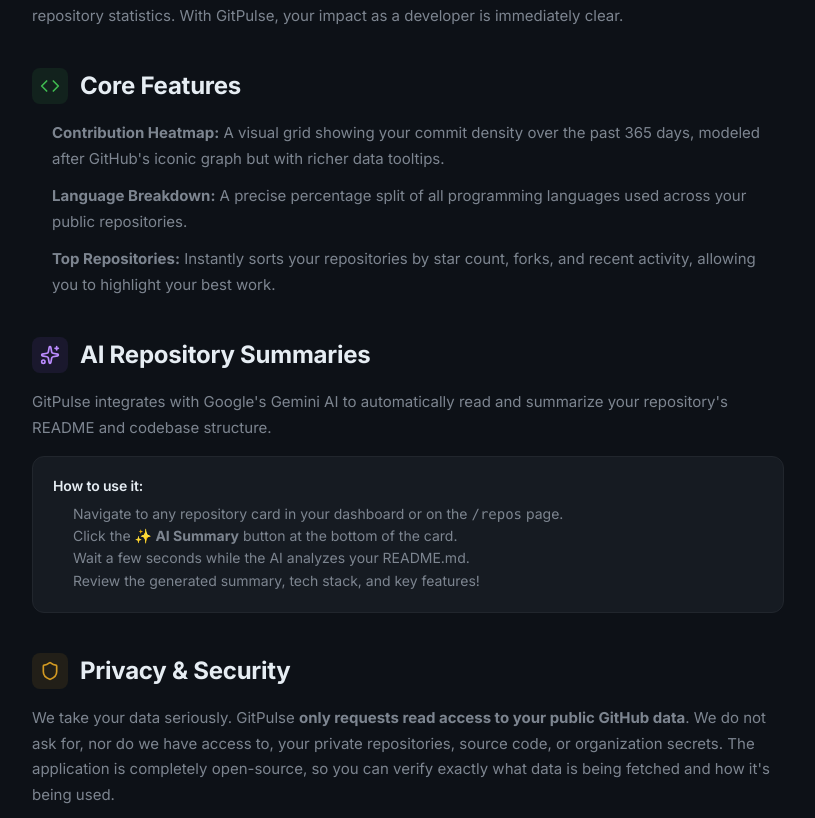
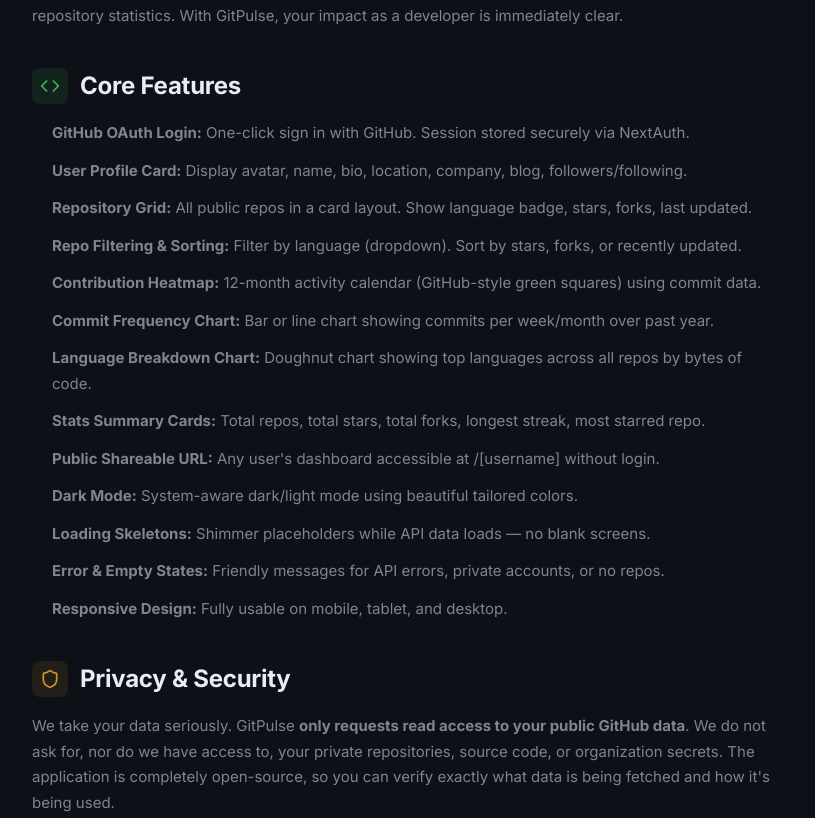
Before and after one commit to Dushyantrao28/github-activity-dashboard, a Next.js app: page /docs in a window 1280 px wide. Shown: the part 407-1225 px from the top of the page, without its empty margins (232-1047 px from the left). Built offline with nearby package versions, Linux system fonts and the light colour scheme.

Commit message:
docs: update features list and remove AI summary section

```diff
--- a/src/app/docs/page.tsx
+++ b/src/app/docs/page.tsx
@@ -2,7 +2,7 @@
 
 import { signIn } from 'next-auth/react';
 import Link from 'next/link';
-import { BookOpen, Code, Sparkles, Shield } from 'lucide-react';
+import { BookOpen, Code, Shield } from 'lucide-react';
 
 function GithubIcon({ size = 20 }: { size?: number }) {
   return (
@@ -67,31 +67,20 @@
               <h2 style={{ fontSize: 24, fontWeight: 700, color: 'var(--fg-default)' }}>Core Features</h2>
             </div>
             <ul style={{ color: 'var(--fg-muted)', lineHeight: 1.7, fontSize: 15, paddingLeft: 20, display: 'flex', flexDirection: 'column', gap: 12 }}>
-              <li><strong>Contribution Heatmap:</strong> A visual grid showing your commit density over the past 365 days, modeled after GitHub's iconic graph but with richer data tooltips.</li>
-              <li><strong>Language Breakdown:</strong> A precise percentage split of all programming languages used across your public repositories.</li>
-              <li><strong>Top Repositories:</strong> Instantly sorts your repositories by star count, forks, and recent activity, allowing you to highlight your best work.</li>
+              <li><strong>GitHub OAuth Login:</strong> One-click sign in with GitHub. Session stored securely via NextAuth.</li>
+              <li><strong>User Profile Card:</strong> Display avatar, name, bio, location, company, blog, followers/following.</li>
+              <li><strong>Repository Grid:</strong> All public repos in a card layout. Show language badge, stars, forks, last updated.</li>
+              <li><strong>Repo Filtering & Sorting:</strong> Filter by language (dropdown). Sort by stars, forks, or recently updated.</li>
+              <li><strong>Contribution Heatmap:</strong> 12-month activity calendar (GitHub-style green squares) using commit data.</li>
+              <li><strong>Commit Frequency Chart:</strong> Bar or line chart showing commits per week/month over past year.</li>
+              <li><strong>Language Breakdown Chart:</strong> Doughnut chart showing top languages across all repos by bytes of code.</li>
+              <li><strong>Stats Summary Cards:</strong> Total repos, total stars, total forks, longest streak, most starred repo.</li>
+              <li><strong>Public Shareable URL:</strong> Any user's dashboard accessible at /[username] without login.</li>
+              <li><strong>Dark Mode:</strong> System-aware dark/light mode using beautiful tailored colors.</li>
+              <li><strong>Loading Skeletons:</strong> Shimmer placeholders while API data loads — no blank screens.</li>
+              <li><strong>Error & Empty States:</strong> Friendly messages for API errors, private accounts, or no repos.</li>
+              <li><strong>Responsive Design:</strong> Fully usable on mobile, tablet, and desktop.</li>
             </ul>
-          </section>
-
-          <section>
-            <div style={{ display: 'flex', alignItems: 'center', gap: 12, marginBottom: 16 }}>
-              <div style={{ padding: 8, borderRadius: 8, background: 'rgba(137,87,229,0.1)', color: '#bc8cff' }}>
-                <Sparkles size={20} />
-              </div>
-              <h2 style={{ fontSize: 24, fontWeight: 700, color: 'var(--fg-default)' }}>AI Repository Summaries</h2>
-            </div>
-            <p style={{ color: 'var(--fg-muted)', lineHeight: 1.7, fontSize: 15, marginBottom: 16 }}>
-              GitPulse integrates with Google's Gemini AI to automatically read and summarize your repository's README and codebase structure.
-            </p>
-            <div style={{ background: 'var(--bg-overlay)', border: '1px solid var(--border-muted)', padding: 20, borderRadius: 12 }}>
-              <h4 style={{ color: 'var(--fg-default)', fontSize: 14, fontWeight: 600, marginBottom: 8 }}>How to use it:</h4>
-              <ol style={{ color: 'var(--fg-muted)', fontSize: 14, lineHeight: 1.6, paddingLeft: 20, margin: 0 }}>
-                <li>Navigate to any repository card in your dashboard or on the <code>/repos</code> page.</li>
-                <li>Click the <strong>✨ AI Summary</strong> button at the bottom of the card.</li>
-                <li>Wait a few seconds while the AI analyzes your README.md.</li>
-                <li>Review the generated summary, tech stack, and key features!</li>
-              </ol>
-            </div>
           </section>
 
           <section>
```
